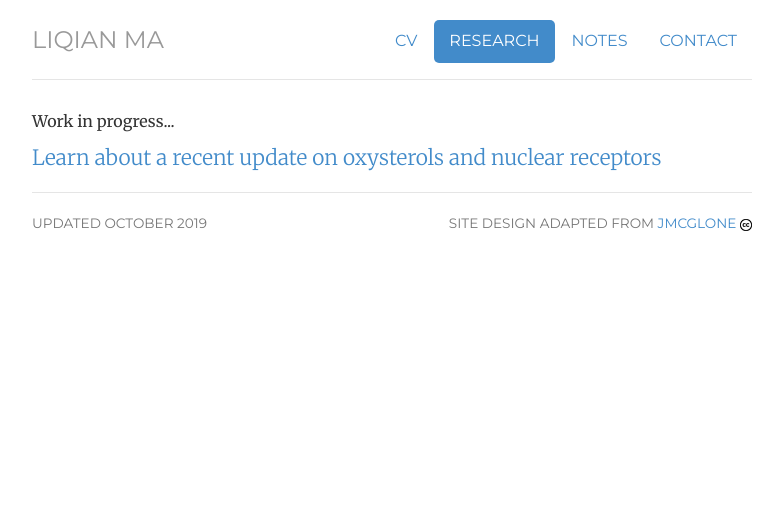
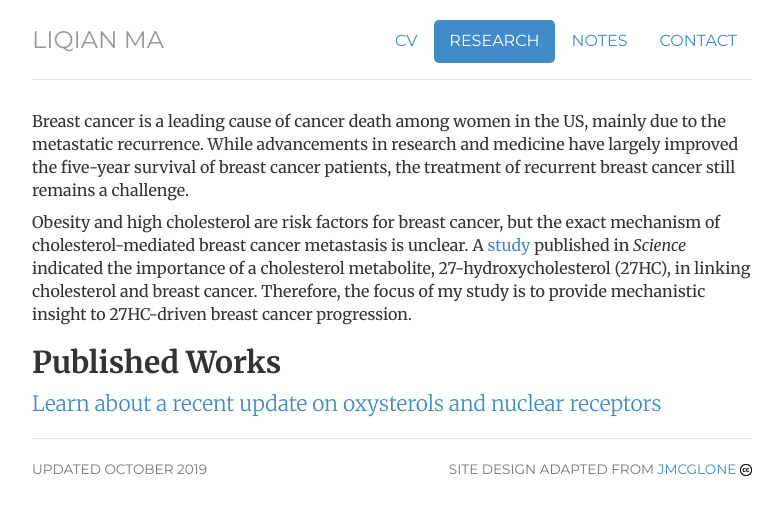
Before and after one commit to liqian-ma/liqian-ma.github.io, a Jekyll site: the page built from research/index.html, in a window 1280 px wide. Shown: the top 515 px of the page, without its empty margins (248-1031 px from the left). Built offline with Jekyll 4.4.1, drawn with Linux system fonts in a browser that asks for light colours.

Commit message:
Update index.html

```diff
--- a/research/index.html
+++ b/research/index.html
@@ -10,8 +10,10 @@ research: active
 description: Research Work and Interest of Liqian Ma
 ---
 <div class="research">
+  <p> Breast cancer is a leading cause of cancer death among women in the US, mainly due to the metastatic recurrence. While advancements in research and medicine have largely improved the five-year survival of breast cancer patients, the treatment of recurrent breast cancer still remains a challenge. </p>
+  <p> Obesity and high cholesterol are risk factors for breast cancer, but the exact mechanism of cholesterol-mediated breast cancer metastasis is unclear. A <a href="https://www.ncbi.nlm.nih.gov/pubmed/24288332">study</a> published in <em>Science</em> indicated the importance of a cholesterol metabolite, 27-hydroxycholesterol (27HC), in linking cholesterol and breast cancer. Therefore, the focus of my study is to provide mechanistic insight to 27HC-driven breast cancer progression. </p>
 
-  <p> Work in progress... </p>
+  <h2>Published Works</h2>
   <p class="lead"> <a href="https://www.ncbi.nlm.nih.gov/pubmed/30660701">Learn about a recent update on oxysterols and nuclear receptors </a></p>
 
 </div>
```
